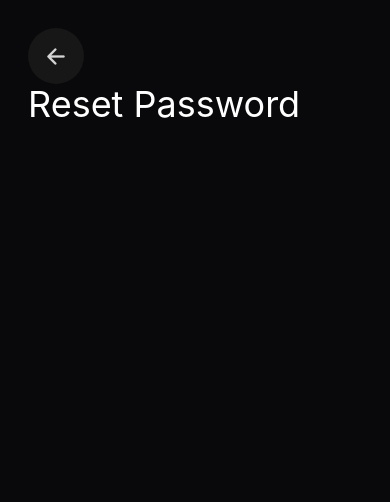
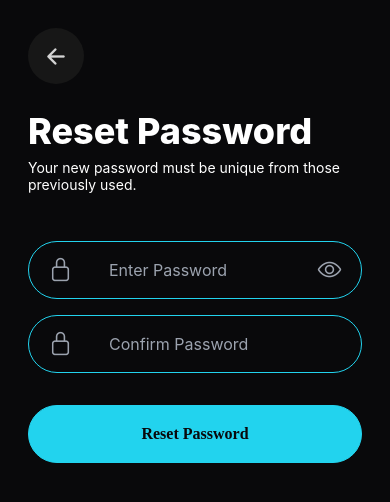
Before and after one commit to Minahil-Muhammad-Moiz/MediGenie, a React Native app: screen /ResetPassword in a window 390 px wide. Shown: the top 502 px of the page. Built offline with nearby package versions, Linux system fonts and the light colour scheme.

Commit message:
completed reset password screen

```diff
--- a/src/screens/ForgotPassword.jsx
+++ b/src/screens/ForgotPassword.jsx
@@ -59,7 +59,7 @@ const ForgotPassword = () => {
                             <Text className="text-fail text-sm ml-2 mt-1">{emailError}</Text>
                         )}
                     </View>
-                    {/* <DefaultButton fill border onPress={() => navigation.navigate('EmailVerification')}>Send Code</DefaultButton> */}
+
                     <DefaultButton
                         fill
                         border
--- a/src/screens/ResetPassword.jsx
+++ b/src/screens/ResetPassword.jsx
@@ -1,13 +1,41 @@
-import { View, Text, TouchableOpacity } from 'react-native'
-import React from 'react'
-import KeyboardAvoidingContainer from '../components/KeyboardAvoidingContainer'
-import MainContainer from '../components/MainContainer'
+import { View, Text, TouchableOpacity } from 'react-native';
+import React, { useState } from 'react';
+import KeyboardAvoidingContainer from '../components/KeyboardAvoidingContainer';
+import MainContainer from '../components/MainContainer';
 import Ionicons from 'react-native-vector-icons/Ionicons';
 import { colors } from '../utils/colors';
 import { useNavigation } from '@react-navigation/native';
+import DefaultButton from '../components/DefaultButton';
+import CustomInput from '../components/CustomInput';
+import { useFormik } from 'formik';
+import * as Yup from 'yup';
 
 const ResetPassword = () => {
-  const navigation = useNavigation()
+  const navigation = useNavigation();
+  const [showPassword, setShowPassword] = useState(false);
+
+  const validationSchema = Yup.object().shape({
+    password: Yup.string()
+      .min(6, 'Password must be at least 6 characters')
+      .required('Password is required'),
+    confirmPassword: Yup.string()
+      .oneOf([Yup.ref('password'), null], 'Passwords must match')
+      .required('Confirm Password is required'),
+  });
+
+  const { handleChange, handleBlur, handleSubmit, values, touched, errors } = useFormik({
+    initialValues: {
+      password: '',
+      confirmPassword: '',
+    },
+    validationSchema,
+    onSubmit: (values) => {
+      console.log('Password Reset:', values);
+      // Perform reset logic here
+      navigation.navigate('HomeScreen'); // or any screen you want after reset
+    },
+  });
+
   return (
     <KeyboardAvoidingContainer>
       <MainContainer>
@@ -18,10 +46,51 @@ const ResetPassword = () => {
         >
           <Ionicons name="arrow-back-outline" color={colors.lightText} size={25} />
         </TouchableOpacity>
-        <Text className='text-white text-4xl'>Reset Password</Text>
+
+        <View className='mt-[8%] flex gap-2 justify-center items-start'>
+          <Text className='text-white font-extrabold text-4xl'>Reset Password</Text>
+          <Text className='text-white'>Your new password must be unique from those previously used.</Text>
+        </View>
+
+        <View className='my-8 flex'>
+            <CustomInput
+              leftIcon='lock-closed-outline'
+              placeholder='Enter Password'
+              secureTextEntry={!showPassword}
+              rightIcon={showPassword ? 'eye-off-outline' : 'eye-outline'}
+              onRightIconPress={() => setShowPassword(!showPassword)}
+              onChangeText={handleChange('password')}
+              onBlur={handleBlur('password')}
+              value={values.password}
+              autoCapitalize="none"
+              errorBorder={touched.password && errors.password}
+            />
+            {touched.password && errors.password && (
+              <Text className='text-red-500 text-sm ml-2'>{errors.password}</Text>
+            )}
+
+            <CustomInput
+              leftIcon='lock-closed-outline'
+              placeholder='Confirm Password'
+              onChangeText={handleChange('confirmPassword')}
+              onBlur={handleBlur('confirmPassword')}
+              value={values.confirmPassword}
+              autoCapitalize="none"
+              errorBorder={touched.confirmPassword && errors.confirmPassword}
+              secureTextEntry={true}
+            />
+            {touched.confirmPassword && errors.confirmPassword && (
+              <Text className='text-red-500 text-sm ml-2'>{errors.confirmPassword}</Text>
+            )}
+
+        </View>
+
+        <DefaultButton fill border onPress={handleSubmit}>
+          Reset Password
+        </DefaultButton>
       </MainContainer>
     </KeyboardAvoidingContainer>
-  )
-}
+  );
+};
 
-export default ResetPassword
+export default ResetPassword;
--- a/src/screens/SignUpScreen.jsx
+++ b/src/screens/SignUpScreen.jsx
@@ -35,7 +35,6 @@ const SignUpSchema = Yup.object().shape({
 
 export default function SignUpScreen() {
   const [showPassword, setShowPassword] = useState(false);
-  const [showConfirmPassword, setShowConfirmPassword] = useState(false);
 
   const navigation = useNavigation();
 
@@ -146,7 +145,7 @@ export default function SignUpScreen() {
                   <CustomInput
                     leftIcon='lock-closed-outline'
                     placeholder='Confirm Password'
-                    secureTextEntry={!showConfirmPassword}
+                    secureTextEntry={true}
                     onChangeText={handleChange('confirmPassword')}
                     onBlur={handleBlur('confirmPassword')}
                     value={values.confirmPassword}
```
